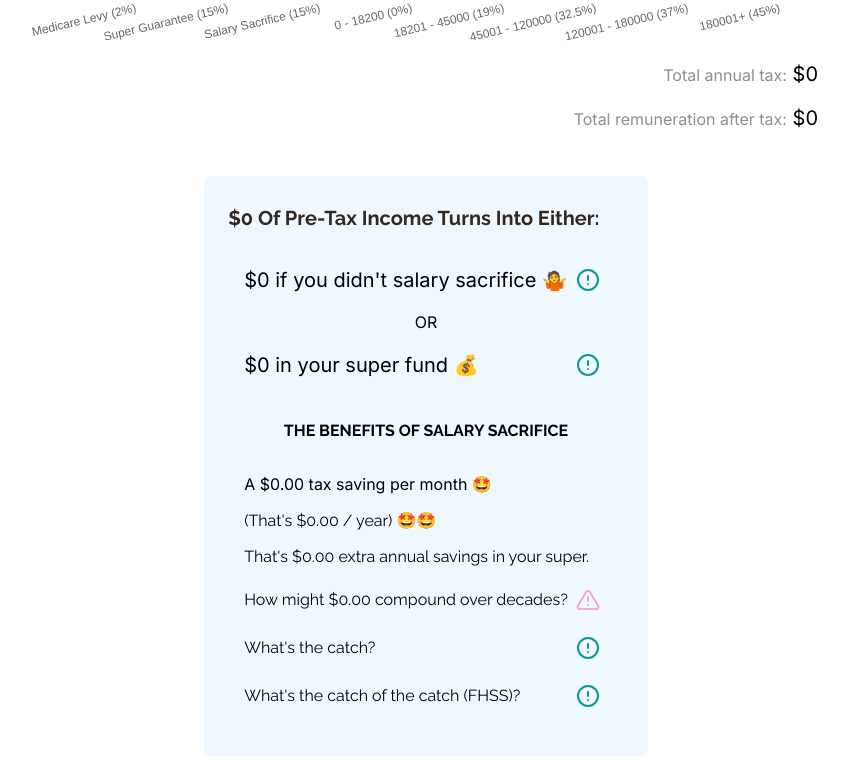
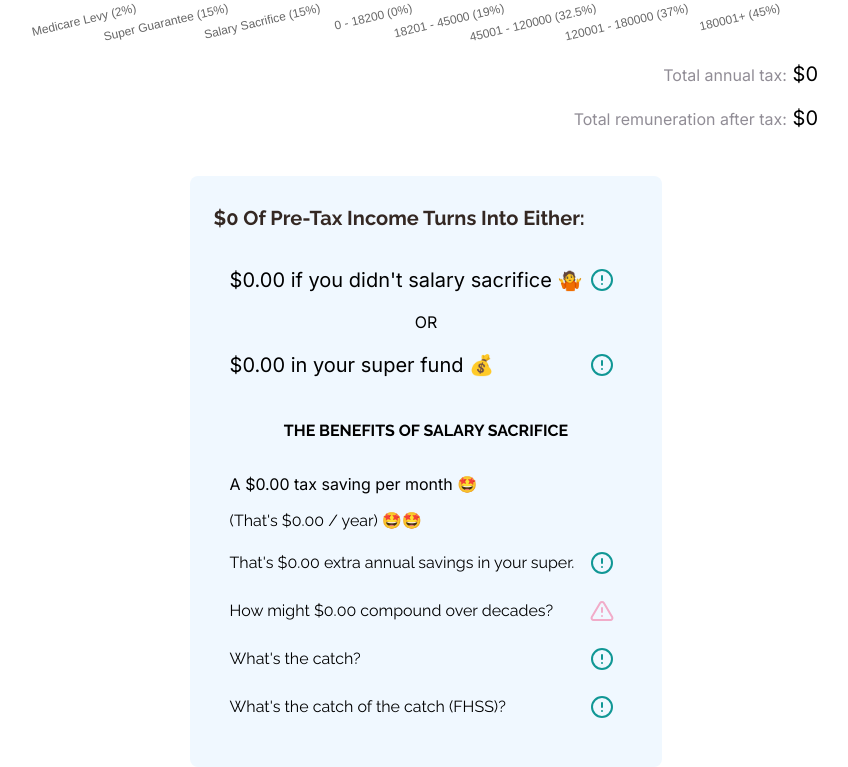
Before and after one commit to TimmDay/hack23-salary-shuffle, a Next.js app: page / in a window 1280 px wide. Shown: the part 847-1614 px from the top of the page, without its empty margins (214-1062 px from the left). Built offline with nearby package versions, Linux system fonts and the light colour scheme.

Commit message:
correct calcs for when salsac chunk would span 2 income tax brackets

```diff
--- a/src/app/page.tsx
+++ b/src/app/page.tsx
@@ -55,7 +55,7 @@ export default function Home() {
   //   setShavingBit(getTopShavingTax(incomeAfterSuperAndLevy, salSacPerMonth));
   // }, [incomeAfterSuperAndLevy, salSacPerMonth]);
 
-  // 5 income tax brackets with sal sac
+  // 5 income tax brackets WITH sal sac
   const taxBucket1 = taxBucket(incomeAfterSGLevyAndSalSac, 0, 18200, 0);
   const taxBucket2 = taxBucket(incomeAfterSGLevyAndSalSac, 18201, 45000, 19);
   const taxBucket3 = taxBucket(incomeAfterSGLevyAndSalSac, 45001, 120000, 32.5);
@@ -81,7 +81,7 @@ export default function Home() {
 
   // Chart data
   // ML, SG, SSac, 1, 2, 3, 4, 5
-  const bucketIncomes = [
+  const bucketIncomesWithSalSac = [
     0,
     superInAccount,
     salSacInAccount * 12,
@@ -91,7 +91,7 @@ export default function Home() {
     taxBucket4.remIncome,
     taxBucket5.remIncome,
   ];
-  const bucketTaxes = [
+  const bucketTaxesWithSalSac = [
     medicareLevy,
     superTaxOnSG,
     superTaxOnSalSac * 12,
@@ -175,9 +175,11 @@ export default function Home() {
           <ToggleSalSac incSalSac={incSalSac} setIncSalSac={setIncSalSac} />
           <Chart
             bucketIncomes={
-              incSalSac ? bucketIncomes : bucketIncomesWithoutSalSac
+              incSalSac ? bucketIncomesWithSalSac : bucketIncomesWithoutSalSac
             }
-            bucketTaxes={incSalSac ? bucketTaxes : bucketTaxesWithoutSalSac}
+            bucketTaxes={
+              incSalSac ? bucketTaxesWithSalSac : bucketTaxesWithoutSalSac
+            }
             yAxisMax={maxYAxis}
           />
           <div className={styles.totals}>
--- a/src/components/SavingsSummary/SavingsSummary.tsx
+++ b/src/components/SavingsSummary/SavingsSummary.tsx
@@ -1,7 +1,9 @@
 import {
   CONTRIBUTIONS_TAX_RATE,
+  ChunkTopIncome,
+  formatCurrency,
   getTopIncomeBracketRate,
-  getTopShavingTaxNaive,
+  getTopShavingTaxMultiBracket,
 } from "@/utilities/utilities";
 
 import Link from "next/link";
@@ -19,12 +21,14 @@ export function SavingsSummary({
   salSacPerMonth,
   salMinusSGAndMedicare,
 }: Props) {
-  const chunkAsNormalIncome = getTopShavingTaxNaive(
+  const chunkAsNormalIncome = getTopShavingTaxMultiBracket(
     salMinusSGAndMedicare,
     salSacPerMonth
   );
-  const chunkIncomeTax = chunkAsNormalIncome.taxOnShaving;
-  const chunkAfterTax = chunkAsNormalIncome.amountRemaining;
+
+  const chunkIncomeTax = chunkAsNormalIncome.totalTax;
+  const chunkAfterTax = chunkAsNormalIncome.amountAfterTax;
+
   const topIncomeTaxBracketRate = getTopIncomeBracketRate(
     salMinusSGAndMedicare
   );
@@ -44,19 +48,18 @@ export function SavingsSummary({
         >{`$${salSacPerMonth} of pre-tax income turns into either:`}</h3>
         <div className={styles.contentChunk}>
           <div className={styles.containingTip}>
-            <p
-              className={styles.compare}
-            >{`$${chunkAfterTax} if you didn't salary sacrifice 🤷`}</p>
-            <TippyIncome
-              rate={topIncomeTaxBracketRate}
-              salsac={salSacPerMonth}
-            />
+            <p className={styles.compare}>
+              {`${formatCurrency(
+                chunkAfterTax
+              )} if you didn't salary sacrifice 🤷`}
+            </p>
+            {chunkAsNormalIncome && <TippyIncome data={chunkAsNormalIncome} />}
           </div>
           <p className={styles.indent}>OR</p>
           <div className={styles.containingTip}>
-            <p
-              className={styles.compare}
-            >{`$${salSacAfterTax} in your super fund 💰`}</p>
+            <p className={styles.compare}>
+              {`${formatCurrency(salSacAfterTax)} in your super fund 💰`}
+            </p>
             <TippySalSac
               rate={CONTRIBUTIONS_TAX_RATE}
               salsac={salSacPerMonth}
@@ -64,22 +67,27 @@ export function SavingsSummary({
           </div>
 
           <h4 className={styles.head4}>THE BENEFITS OF SALARY SACRIFICE</h4>
-          <p>{`A $${savingsBySalSac.toLocaleString(undefined, {
-            minimumFractionDigits: 2,
-          })} tax saving per month  🤩`}</p>
-          <div>{`(That's $${annualSavings.toLocaleString(undefined, {
-            minimumFractionDigits: 2,
-          })} / year) 🤩🤩`}</div>
-
-          <div>{`That's $${salSacAfterTaxAnnual.toFixed(
-            2
-          )} extra annual savings in your super.`}</div>
+          <p>
+            {`A ${formatCurrency(savingsBySalSac)} tax saving per month  🤩`}
+          </p>
+          <div>{`(That's ${formatCurrency(annualSavings)} / year) 🤩🤩`}</div>
 
           <div className={styles.containingTip}>
-            <div>{`How might $${salSacAfterTaxAnnual.toLocaleString(undefined, {
-              minimumFractionDigits: 2,
-            })} compound over decades?`}</div>
-            <TippyCompound amount={salSacAfterTaxAnnual} />
+            <div>
+              {`That's ${formatCurrency(
+                salSacAfterTaxAnnual
+              )} extra annual savings in your super.`}
+            </div>
+            <TippyAnnualSalSac salsac={salSacPerMonth} />
+          </div>
+
+          <div className={styles.containingTip}>
+            <div>
+              {`How might ${formatCurrency(
+                salSacAfterTaxAnnual
+              )} compound over decades?`}
+            </div>
+            <TippyCompound />
           </div>
 
           <div className={styles.containingTip}>
@@ -100,18 +108,57 @@ export function SavingsSummary({
   );
 }
 
-function TippyIncome({ rate, salsac }: { rate: number; salsac: number }) {
-  const tax = salsac * rate;
-  const afterTax = salsac - tax;
+type Chunk = { data: ChunkTopIncome };
+function TippyIncome({ data }: Chunk) {
+  const {
+    sliceTop,
+    rateTop,
+    taxTop,
+    sliceUnder,
+    rateUnder,
+    taxUnder,
+    totalTax,
+    amountAfterTax,
+  } = data;
+  const isSingleBracket = sliceUnder === 0;
+  const salsac = sliceTop + sliceUnder;
+
+  const SingleBracket = isSingleBracket && (
+    <div>
+      {`${formatCurrency(salsac)} taxed at your top income tax bracket of ${
+        rateTop * 100
+      }% is reduced by ${formatCurrency(taxTop)} of tax to ${formatCurrency(
+        amountAfterTax
+      )}`}
+    </div>
+  );
+
+  const MultiBracket = !isSingleBracket && (
+    <div className={styles.tipContent}>
+      <div>
+        {`At your income your salary sacrifice of ${formatCurrency(
+          salsac
+        )} spans your top two income tax brackets.`}
+      </div>
+      <div>
+        {`${formatCurrency(sliceTop)} of it is taxed at ${
+          rateTop * 100
+        }% and ${formatCurrency(sliceUnder)} of it is taxed at ${
+          rateUnder * 100
+        }%`}
+      </div>
+      <div>
+        {`So ${salsac} is reduced by a total of ${formatCurrency(
+          totalTax
+        )} tax to ${formatCurrency(amountAfterTax)}`}
+      </div>
+    </div>
+  );
 
   return (
     <InfoTippy iconId="alert-circle">
       <div className={styles.tipContent}>
-        <div>{`$${salsac} taxed at your top income tax bracket of ${
-          rate * 100
-        }% is reduced by $${tax.toLocaleString(undefined, {
-          minimumFractionDigits: 2,
-        })} of tax to $${afterTax.toFixed(2)}`}</div>
+        {isSingleBracket ? SingleBracket : MultiBracket}
       </div>
     </InfoTippy>
   );
@@ -126,15 +173,15 @@ function TippySalSac({ rate, salsac }: { rate: number; salsac: number }) {
       <div className={styles.tipContent}>
         <div>{`$${salsac} taxed at the concessional tax rate of ${
           rate * 100
-        }% is reduced by $${tax.toLocaleString(undefined, {
-          minimumFractionDigits: 2,
-        })} of tax to $${afterTax.toFixed(2)}`}</div>
+        }% is reduced by ${formatCurrency(tax)} of tax to $${formatCurrency(
+          afterTax
+        )}`}</div>
       </div>
     </InfoTippy>
   );
 }
 
-function TippyCompound({ amount }: { amount: number }) {
+function TippyCompound() {
   return (
     <InfoTippy iconId="alert-triangle" placement="left">
       <div className={styles.tipContent}>
@@ -233,3 +280,31 @@ function TippyFHSS({ rate, salsac }: { rate: number; salsac: number }) {
     </InfoTippy>
   );
 }
+
+function TippyAnnualSalSac({ salsac }: { salsac: number }) {
+  const annualSalSac = salsac * 12;
+  const annualSalSacTax = annualSalSac * CONTRIBUTIONS_TAX_RATE;
+  const annualSalSacMinusTax = annualSalSac - annualSalSacTax;
+
+  return (
+    <InfoTippy iconId="alert-circle">
+      <div className={styles.tipContent}>
+        <div>
+          {`Total Salary Sacrifice Contributions are ${formatCurrency(
+            salsac
+          )} * 12 months = ${formatCurrency(annualSalSac)} annually`}
+        </div>
+        <div>
+          {`Contributions tax on that is ${
+            CONTRIBUTIONS_TAX_RATE * 100
+          }%: ${formatCurrency(annualSalSacTax)}`}
+        </div>
+        <div>
+          {`Additional contributions due to Salary Sacrifice total: ${formatCurrency(
+            annualSalSacMinusTax
+          )}`}
+        </div>
+      </div>
+    </InfoTippy>
+  );
+}
--- a/src/utilities/utilities.ts
+++ b/src/utilities/utilities.ts
@@ -92,15 +92,20 @@ export function getTopShavingTaxNaive(
   };
 }
 
+export type ChunkTopIncome = {
+  totalTax: number;
+  amountAfterTax: number;
+  sliceTop: number;
+  rateTop: number;
+  taxTop: number;
+  sliceUnder: number;
+  rateUnder: number;
+  taxUnder: number;
+};
 export function getTopShavingTaxMultiBracket(
   income: number,
   shaving: number
-): {
-  taxOnShaving: number;
-  amountRemaining: number;
-  rateTop: number;
-  rateUnder: number;
-} {
+): ChunkTopIncome {
   const bracket = getTopTaxBracket(income);
   const topRate = RATES[bracket];
   const inTopTaxBracket = amountInTopTaxBracket(income);
@@ -120,10 +125,14 @@ export function getTopShavingTaxMultiBracket(
   const totalShavingTax = taxShavingTop + taxShavingLower;
 
   return {
-    taxOnShaving: totalShavingTax,
-    amountRemaining: shaving - totalShavingTax,
+    totalTax: totalShavingTax,
+    amountAfterTax: shaving - totalShavingTax,
     rateTop: topRate,
     rateUnder: rateBracketBelow,
+    taxTop: taxShavingTop,
+    taxUnder: taxShavingLower,
+    sliceTop: shavingTop,
+    sliceUnder: shavingLower,
   };
 }
 
```
